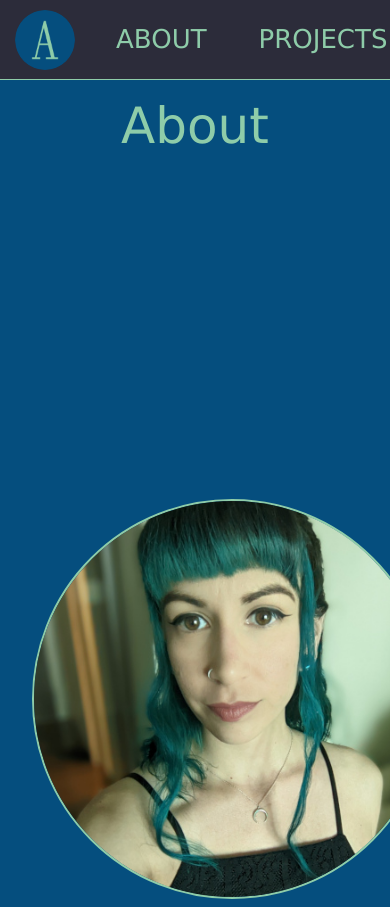
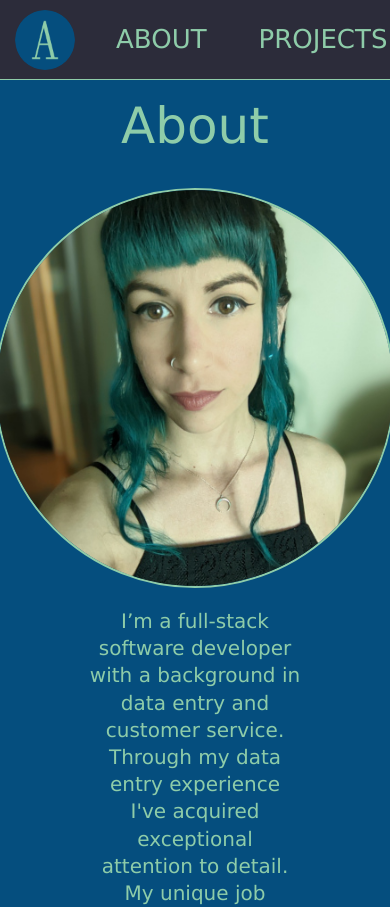
Before and after one commit to cactuspie23/portfolio-react, a React (Create React App) app: page /about in a window 390 px wide. Shown: the top 907 px of the page. Built offline with nearby package versions, Linux system fonts and the light colour scheme; a web font is replaced by a local one.

Commit message:
add mobile styling for about page

```diff
--- a/src/pages/About/About.module.css
+++ b/src/pages/About/About.module.css
@@ -15,3 +15,14 @@
   border: 2px solid #8ecca9;
   max-height: 400px;
 }
+
+@media all and (max-width: 600px) {
+  .about {
+    flex-direction: column;
+  }
+
+  .about div {
+    max-width: 65%;
+    margin-top: 20px;
+  }
+}
```
